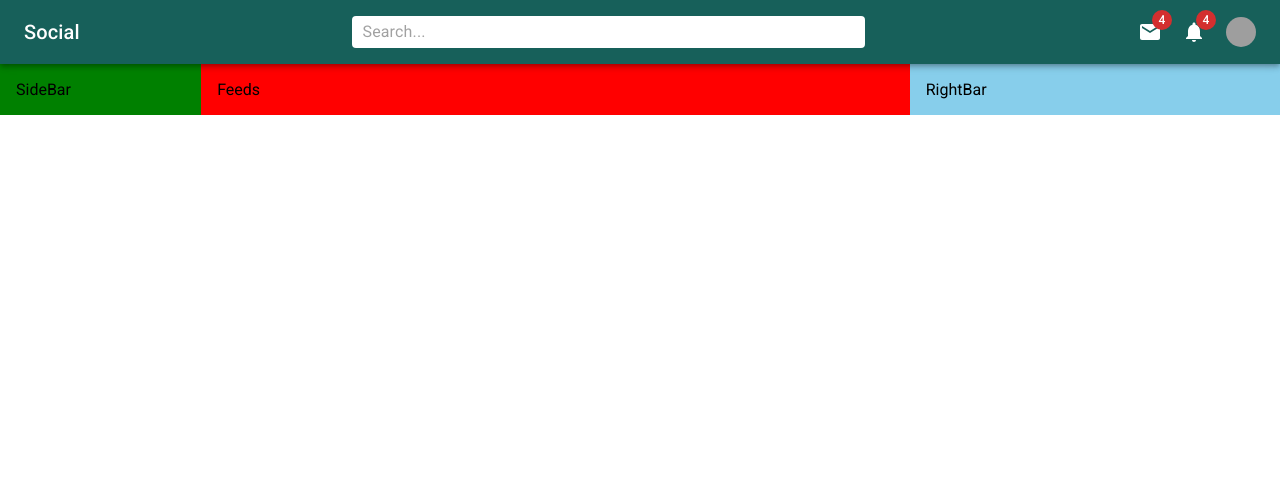
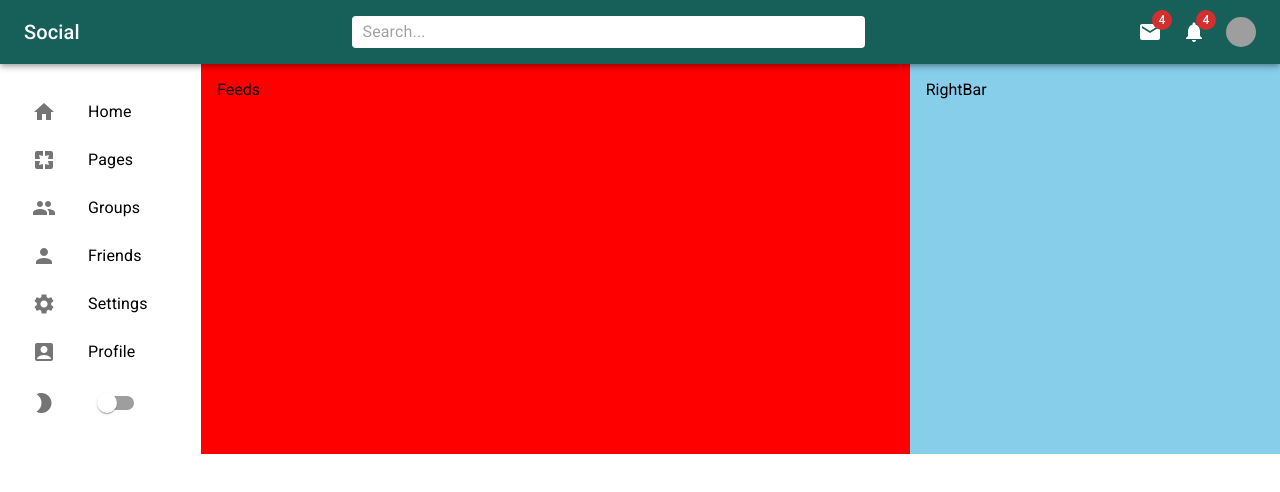
Before and after one commit to Hamza405/Social-Media, a React (Create React App) app: page / in a window 1280 px wide. Shown: the top 492 px of the page. Built offline with nearby package versions, Linux system fonts and the light colour scheme; grey boxes are pictures that could not be loaded.

Commit message:
sidbar list

```diff
--- /dev/null
+++ b/src/components/MenuListItem.jsx
@@ -0,0 +1,20 @@
+import React from "react";
+import {
+  ListItem,
+  ListItemButton,
+  ListItemIcon,
+  ListItemText,
+} from "@mui/material";
+
+const MenuListItem = ({ text, link, icon }) => {
+  return (
+    <ListItem disablePadding>
+      <ListItemButton component="a" href={link}>
+        <ListItemIcon>{icon}</ListItemIcon>
+        <ListItemText primary={text} />
+      </ListItemButton>
+    </ListItem>
+  );
+};
+
+export default MenuListItem;
--- a/src/components/SideBar.jsx
+++ b/src/components/SideBar.jsx
@@ -1,15 +1,42 @@
 import React from "react";
-import { Box } from "@mui/material";
-
+import {
+  Box,
+  List,
+  ListItem,
+  ListItemButton,
+  ListItemIcon,
+  ListItemText,
+  Switch,
+} from "@mui/material";
+import {
+  Home,
+  Pages,
+  Group,
+  Person,
+  Settings,
+  AccountBox,
+  ModeNight,
+} from "@mui/icons-material";
+import MenuListItem from "./MenuListItem";
 const SideBar = () => {
   return (
-    <Box
-      bgcolor="green"
-      flex={1}
-      p={2}
-      sx={{ display: { xs: "none", sm: "block" } }}
-    >
-      SideBar
+    <Box flex={1} p={2} sx={{ display: { xs: "none", sm: "block" } }}>
+      <List>
+        <MenuListItem text="Home" link="#home" icon={<Home />} />
+        <MenuListItem text="Pages" link="#pages" icon={<Pages />} />
+        <MenuListItem text="Groups" link="#groups" icon={<Group />} />
+        <MenuListItem text="Friends" link="#friends" icon={<Person />} />
+        <MenuListItem text="Settings" link="#settings" icon={<Settings />} />
+        <MenuListItem text="Profile" link="#profile" icon={<AccountBox />} />
+        <ListItem disablePadding>
+          <ListItemButton component="a" href="#profile">
+            <ListItemIcon>
+              <ModeNight />
+            </ListItemIcon>
+            <Switch />
+          </ListItemButton>
+        </ListItem>
+      </List>
     </Box>
   );
 };
```
